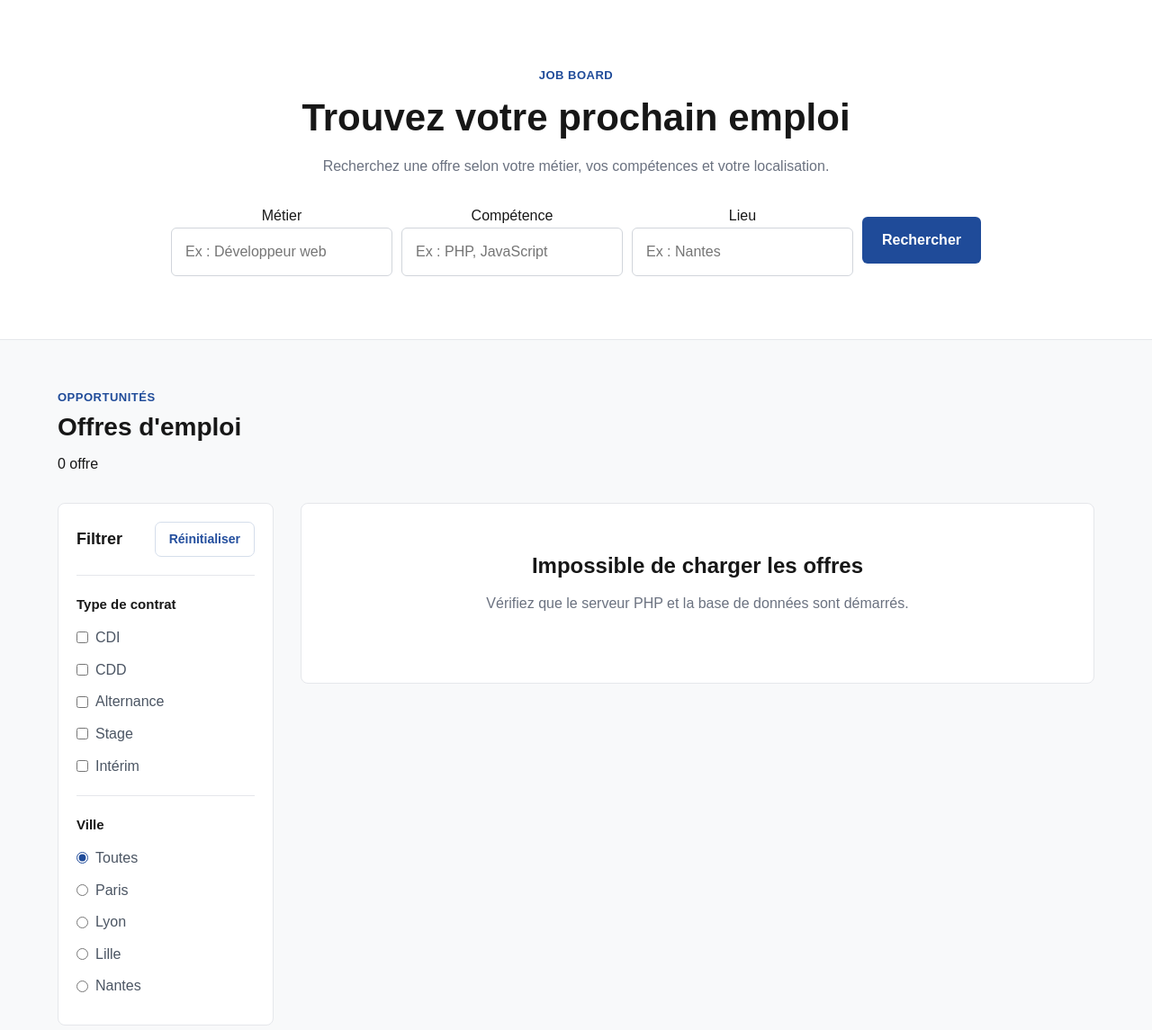
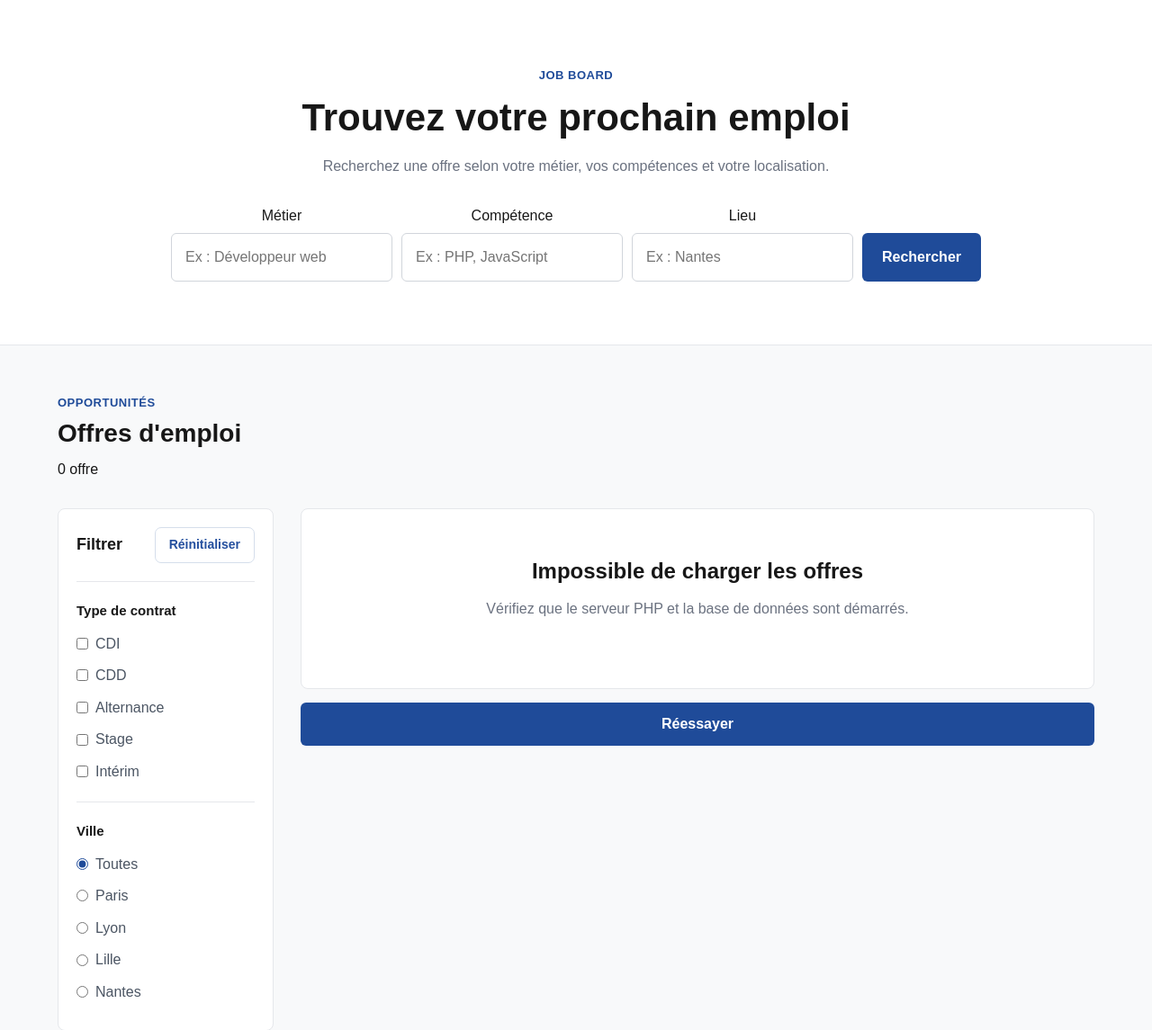
Before and after one commit to Sabina-Kari-ai/Epitech-Job-Board, a PHP site: page / in a window 1280 px wide. Shown: the part 85-1230 px from the top of the page at 90% size. Run offline with PHP 8.4, Linux system fonts and the light colour scheme.

Commit message:
fix: align search action and recover stalled job loading

```diff
--- a/public/css/style.css
+++ b/public/css/style.css
@@ -142,7 +142,7 @@ button {
 
 .search-box {
     display: flex;
-    align-items: center;
+    align-items: flex-end;
     gap: 10px;
     max-width: 900px;
     margin: 0 auto;
@@ -1906,3 +1906,8 @@ body.auth-page article button {
 }
 
 [hidden], .hidden { display: none !important; }
+
+/* Align the search action with the inputs, below their labels. */
+.search-field label { display: block; margin-bottom: 6px; }
+.search-field input, .search-box .search-button { height: 54px; }
+.search-box .search-button { margin: 0; flex-shrink: 0; }
--- a/public/js/jobs.js
+++ b/public/js/jobs.js
@@ -743,7 +743,13 @@ function closeModal() {
 // LOAD JOBS
 // ========================================
 
+let loadingController = null;
+
 async function loadJobs() {
+    if (loadingController) loadingController.abort();
+    const controller = new AbortController();
+    loadingController = controller;
+    const timer = setTimeout(() => controller.abort(), 10000);
 
     displayMessage(
         "Chargement des offres..."
@@ -754,7 +760,8 @@ async function loadJobs() {
 
         const response =
             await fetch(
-                API_URL + (new URLSearchParams(window.location.search).has('company') ? '?company=' + encodeURIComponent(new URLSearchParams(window.location.search).get('company')) : '')
+                API_URL + (new URLSearchParams(window.location.search).has('company') ? '?company=' + encodeURIComponent(new URLSearchParams(window.location.search).get('company')) : ''),
+                { signal: controller.signal }
             );
 
 
@@ -786,20 +793,24 @@ async function loadJobs() {
         filterJobs();
 
     } catch (error) {
-
-        console.error(
-            error
-        );
-
-
+        if (loadingController !== controller) return;
+        console.error(error);
+        jobs = [];
         displayMessage(
             "Impossible de charger les offres",
-            "Vérifiez que le serveur PHP et la base de données sont démarrés."
+            error.name === 'AbortError'
+                ? "Le serveur met trop de temps à répondre. Réessayez."
+                : "Vérifiez que le serveur PHP et la base de données sont démarrés."
         );
-
-
-        jobsCount.textContent =
-            "0 offre";
+        const retry = document.createElement('button');
+        retry.type = 'button'; retry.className = 'btn btn-primary'; retry.textContent = 'Réessayer';
+        retry.addEventListener('click', loadJobs);
+        jobsList.querySelector('.empty-state')?.appendChild(retry);
+        if (!retry.parentElement) jobsList.appendChild(retry);
+        jobsCount.textContent = '0 offre';
+    } finally {
+        clearTimeout(timer);
+        if (loadingController === controller) loadingController = null;
     }
 }
 
```
